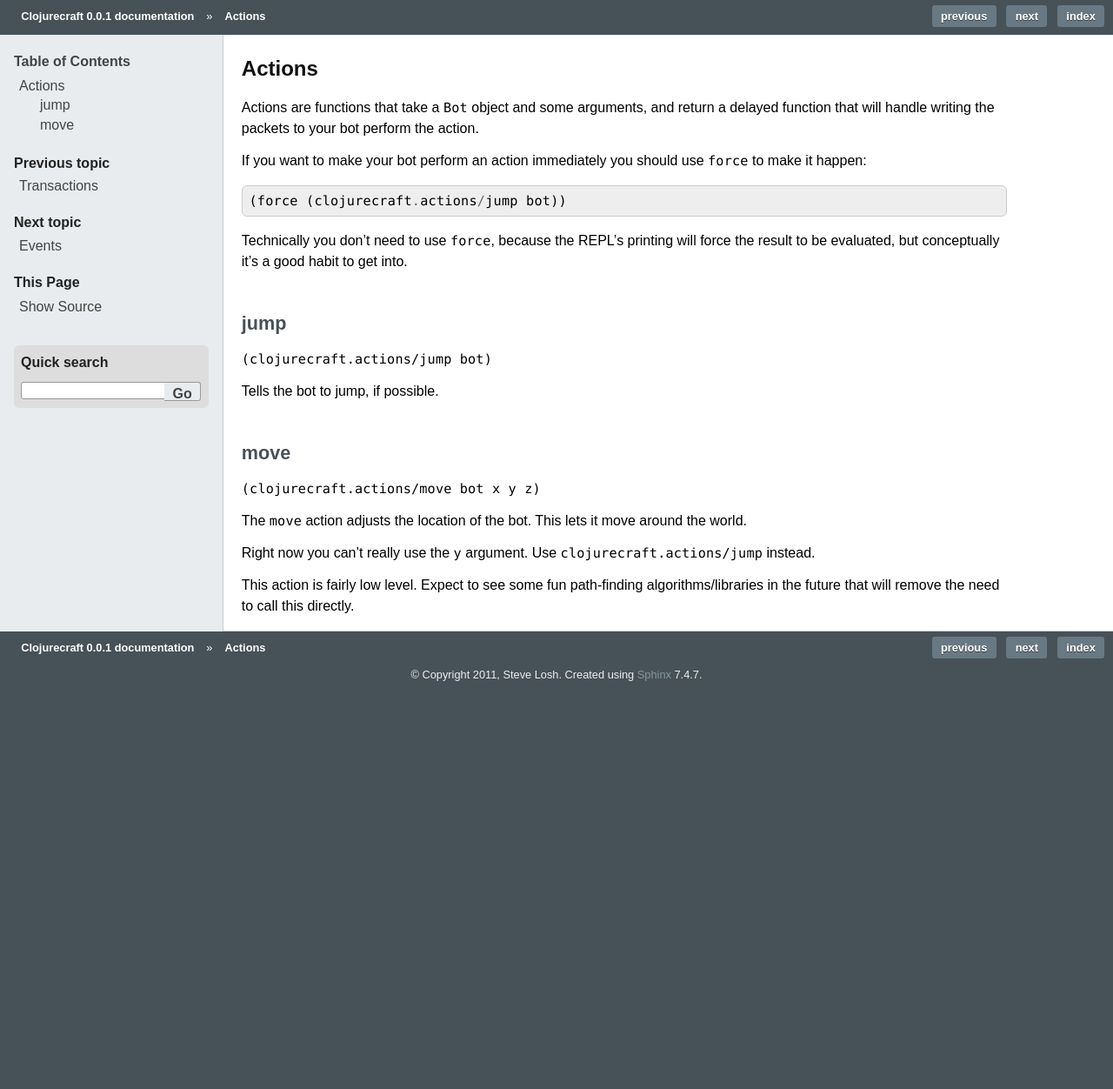
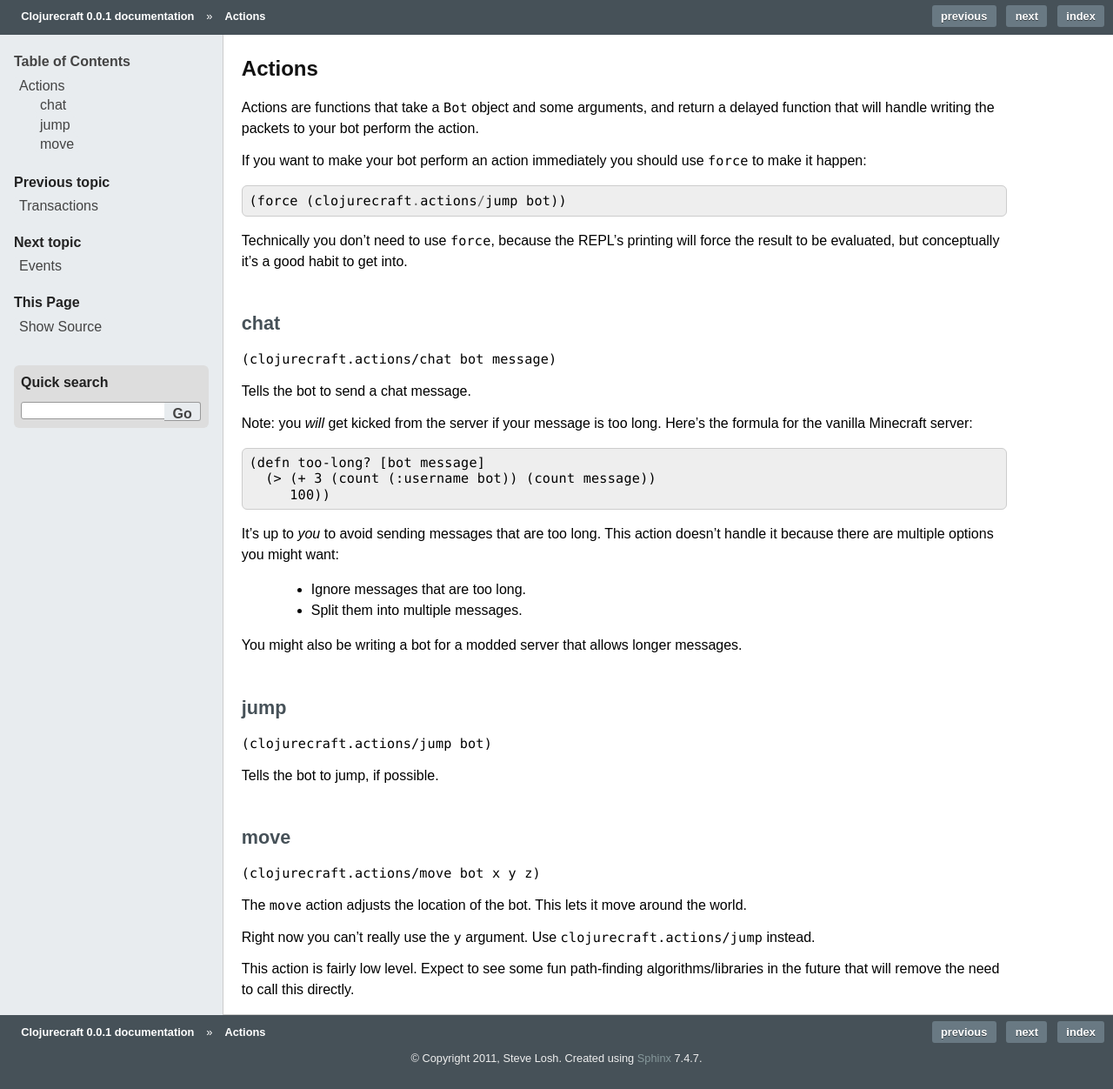
Before and after one commit to sjl/clojurecraft, a Sphinx documentation site: the page built from docs/source/actions.rst, in a window 1280 px wide. Shown: the whole page at 87% size. Built offline with Sphinx 7.4.7, drawn with Linux system fonts in a browser that asks for light colours; before the commit the page ends 900 px from its top, so only the background shows below that.

Commit message:
Chat action.

```diff
--- a/docs/source/actions.rst
+++ b/docs/source/actions.rst
@@ -12,6 +12,28 @@ to make it happen::
 
 Technically you don't need to use ``force``, because the REPL's printing will force
 the result to be evaluated, but conceptually it's a good habit to get into.
+
+chat
+----
+
+``(clojurecraft.actions/chat bot message)``
+
+Tells the bot to send a chat message.
+
+Note: you *will* get kicked from the server if your message is too long.  Here's the
+formula for the vanilla Minecraft server::
+
+    (defn too-long? [bot message]
+      (> (+ 3 (count (:username bot)) (count message))
+         100))
+
+It's up to *you* to avoid sending messages that are too long.  This action doesn't
+handle it because there are multiple options you might want:
+
+  * Ignore messages that are too long.
+  * Split them into multiple messages.
+
+You might also be writing a bot for a modded server that allows longer messages.
 
 jump
 ----
```
Also changed, not shown: 3 other files.
